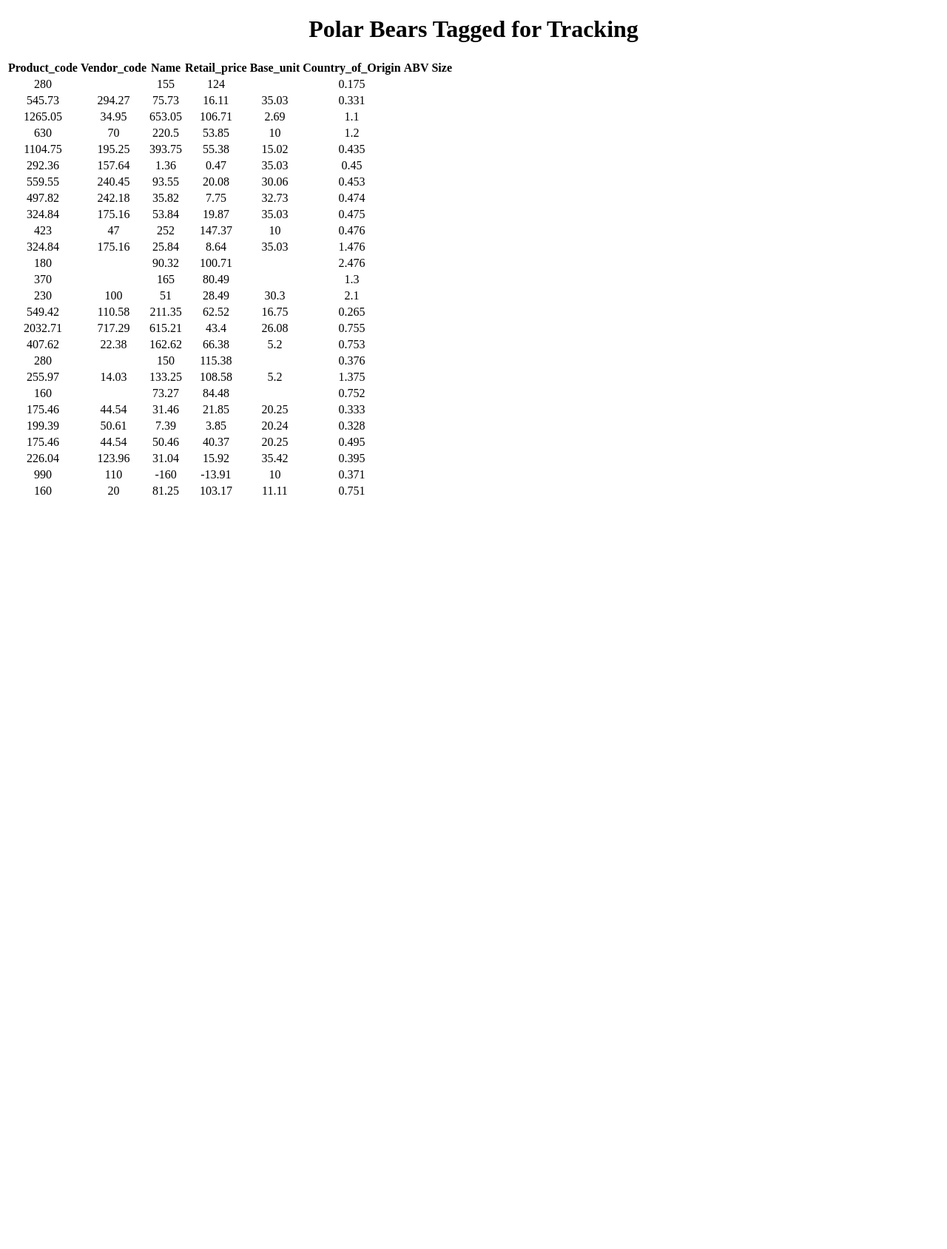
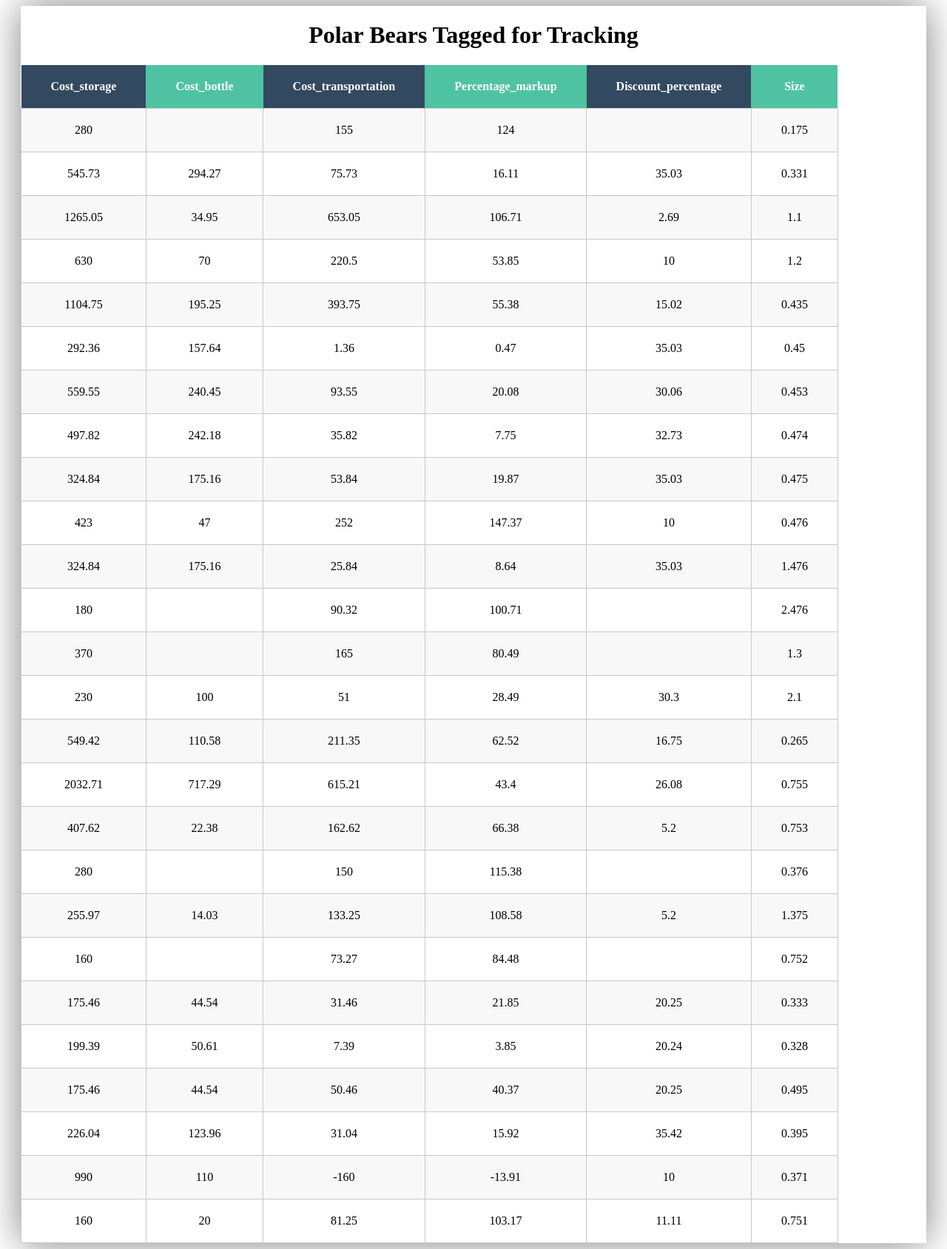
Before and after one commit to LINCIWEI/flast, a Flask app: page /Size_information in a window 1280 px wide. Shown: the whole page at 74% size. Before the commit the page ends 669 px from the top, so only its background shows below. Run offline with Flask 2, Linux system fonts and the light colour scheme; data comes from the database, SQL or seed files in the repository.

Commit message:
New progress: Includes the creation of two tables, interfacing with the web page, which can currently be displayed

```diff
--- a/app.py
+++ b/app.py
@@ -28,5 +28,7 @@ def Size():
     rows = cur.fetchall()
     conn.close()
     return render_template('Size_information.html', rows=rows)
+
+
 if __name__ == '__main__':
     app.run()
--- /dev/null
+++ b/static/style.css
@@ -0,0 +1,82 @@
+
+.container {
+	/* 溢出隐藏 */
+	overflow: hidden;
+	/* 外边距 上下为0  左右为20px */
+	margin: 0 20px;
+	background-color: #fff;
+	/* 盒子阴影 */
+	box-shadow: 0 0 50px rgba(0, 0, 0, 0.5);
+}
+.container table {
+	/* 让表格的边框合并在一起 */
+	border-collapse: collapse;
+}
+/* 在做pc端 不注释掉看不到效果 */
+.container table thead tr th {
+	color: #fff;
+	background-color: #4fc3a1;
+}
+/* 还是取单数 */
+.container table thead tr th:nth-child(odd) {
+	background-color: #324960;
+}
+.container table thead tr th,
+.container table tbody tr td {
+	text-align: center;
+	/* 先不加 大屏就正常了 */
+	padding: 20px 40px;
+}
+.container table tbody tr td {
+	border: 1px solid rgb(200, 200, 200);
+}
+.container table tbody tr:nth-child(odd) {
+	background-color: #f8f8f8;
+}
+/* 先做移动端 */
+/* 媒体查询 当页面宽度小于765px时执行里面的代码 */
+@media (max-width: 765px) {
+	.container table {
+		/* 让thead和tbody水平排列 */
+		display: flex;
+	}
+	.container table thead tr {
+		/* 让thead>tr下的每一个元素称为弹性项目*/
+		display: flex;
+		/* 改变主轴的方向 让弹性项目垂直排列*/
+		flex-direction: column;
+	}
+	.container table tbody {
+		display: flex;
+		/* 溢出盒子时 自动适配滚动条 */
+		overflow: auto;
+	}
+	.container table tbody tr {
+		/* 同上 */
+		display: flex;
+		flex-direction: column;
+	}
+	.container table thead tr th,
+	.container table tbody tr td {
+		/* 文字左对齐 */
+		text-align: left;
+		width: 120px;
+		padding: 20px;
+		/* 先把所有边框清为0 再分别设置即可 */
+		border: 0;
+		border-bottom: 1px solid rgb(200, 200, 200);
+		border-right: 1px solid rgb(200, 200, 200);
+	}
+	/* 去除每一行的最后一个单元格的下边框*/
+	.container table thead tr th:last-child,
+	.container table tbody tr td:last-child {
+		border-bottom: 0;
+	}
+	.container table tbody tr td:nth-child(odd) {
+		/* 让tbody下的每一行的单数的单元格的背景颜色为#f8f8f8 */
+		background-color: #f8f8f8;
+	}
+	.container table tbody tr:nth-child(odd) {
+		background-color: transparent;
+	}
+}
--- a/templates/Size_information.html
+++ b/templates/Size_information.html
@@ -3,22 +3,22 @@
 <head>
     <meta charset="UTF-8">
     <title>Type information</title>
+  <link rel="stylesheet" type="text/css" href="{{ url_for('static', filename='style.css') }}">
 </head>
 <body>
-
+<div class="container">
   <h1 style="text-align:center;">Polar Bears Tagged for Tracking</h1>
 
   <table style="text-align:center;">
     <thead>
       <tr>
-        <th>Product_code</th>
-        <th>Vendor_code</th>
-        <th>Name</th>
-        <th>Retail_price</th>
-        <th>Base_unit</th>
-        <th>Country_of_Origin</th>
-        <th>ABV</th>
+        <th>Cost_storage</th>
+        <th>Cost_bottle</th>
+        <th>Cost_transportation</th>
+        <th>Percentage_markup</th>
+        <th>Discount_percentage</th>
         <th>Size</th>
+
       </tr>
     </thead>
     <tbody>
@@ -35,5 +35,6 @@
       {% endfor %}
     </tbody>
   </table>
+</div>
 </body>
 </html>
```
Also changed, not shown: templates/Type_information.html (+12 -5 lines), templates/Type_information_detail.html (added, +17 -0 lines).
